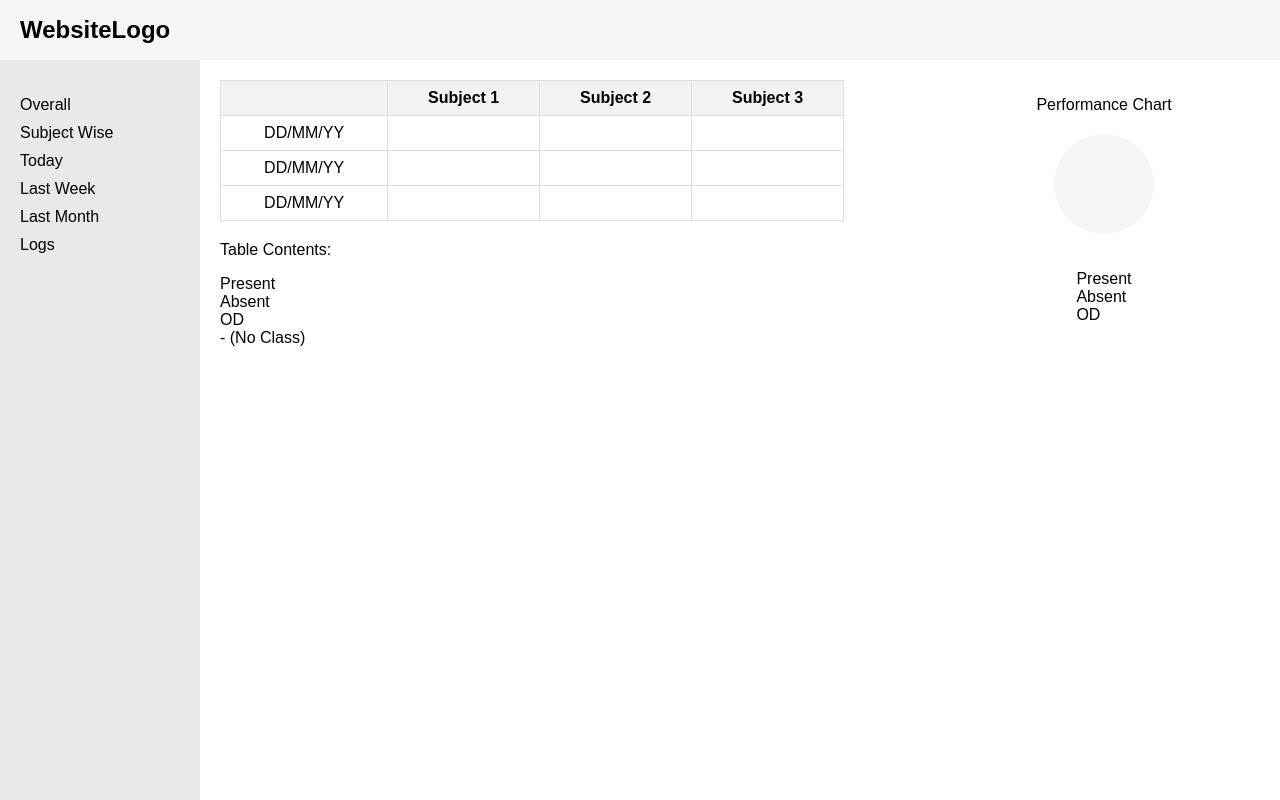
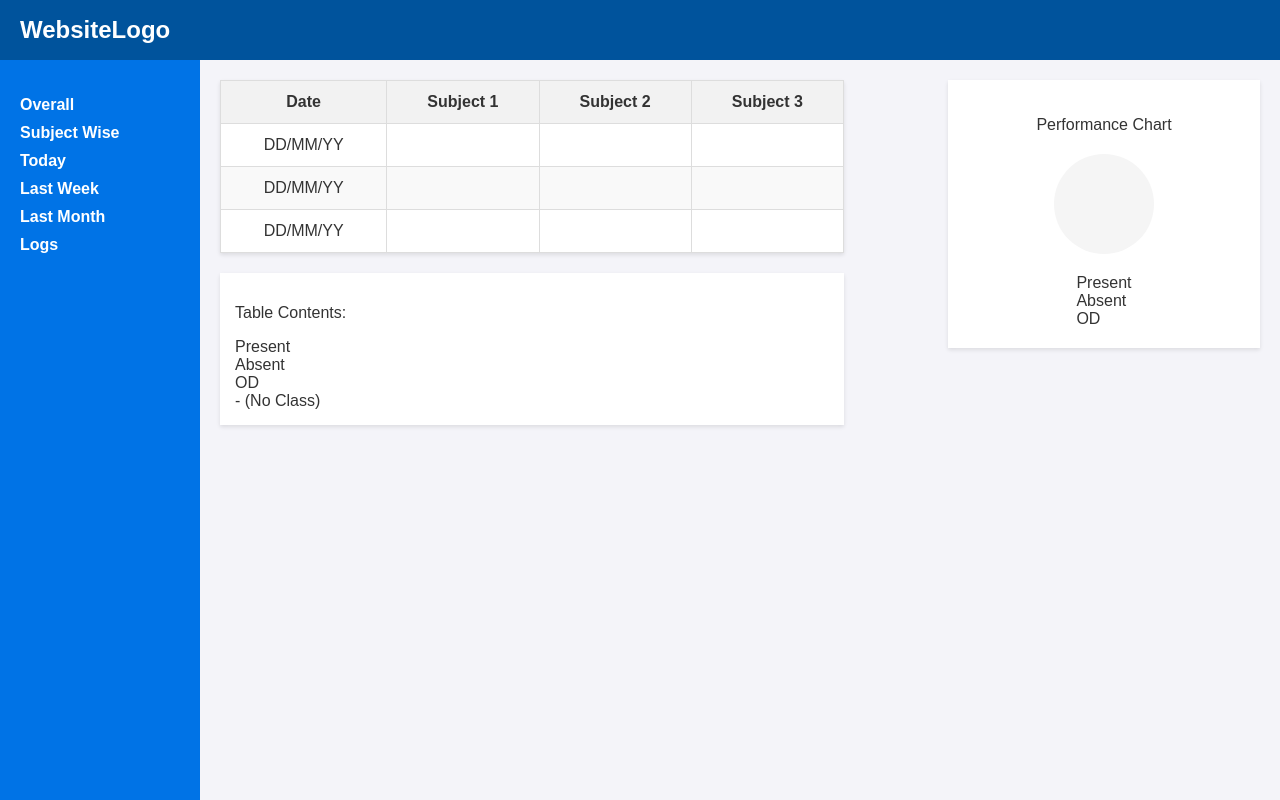
Before and after one commit to vasan-rj/NITPY-AI-Attendance, a Flask app: page /studentpage in a window 1280 px wide. Run offline with Flask 3, Linux system fonts and the light colour scheme.

Commit message:
chor:ui-update--vasan

```diff
--- a/templates/studentpage.html
+++ b/templates/studentpage.html
@@ -14,13 +14,12 @@
         <aside>
             <nav>
                 <ul>
-
-                    <li>Overall</li>
-                    <li>Subject Wise</li>
-                    <li>Today</li>
-                    <li>Last Week</li>
-                    <li>Last Month</li>
-                    <li>Logs</li>
+                    <li><a href="#">Overall</a></li>
+                    <li><a href="#">Subject Wise</a></li>
+                    <li><a href="#">Today</a></li>
+                    <li><a href="#">Last Week</a></li>
+                    <li><a href="#">Last Month</a></li>
+                    <li><a href="#">Logs</a></li>
                 </ul>
             </nav>
         </aside>
@@ -29,7 +28,7 @@
                 <table>
                     <thead>
                         <tr>
-                            <th></th>
+                            <th>Date</th>
                             <th>Subject 1</th>
                             <th>Subject 2</th>
                             <th>Subject 3</th>
--- a/templates/styles.css
+++ b/templates/styles.css
@@ -1,7 +1,9 @@
 body {
-    font-family: Arial, sans-serif;
+    font-family: 'Arial', sans-serif;
     margin: 0;
     padding: 0;
+    background-color: #f4f4f9;
+    color: #333;
 }
 
 .container {
@@ -13,7 +15,8 @@ body {
 
 header {
     grid-column: 1 / 3;
-    background-color: #f5f5f5;
+    background-color: #00539C;
+    color: #fff;
     display: flex;
     align-items: center;
     padding: 0 20px;
@@ -25,7 +28,8 @@ header .logo {
 }
 
 aside {
-    background-color: #e9e9e9;
+    background-color: #0073E6;
+    color: #fff;
     padding: 20px;
 }
 
@@ -36,7 +40,16 @@ aside nav ul {
 
 aside nav ul li {
     margin-bottom: 10px;
-    cursor: pointer;
+}
+
+aside nav ul li a {
+    color: #fff;
+    text-decoration: none;
+    font-weight: bold;
+}
+
+aside nav ul li a:hover {
+    text-decoration: underline;
 }
 
 main {
@@ -52,25 +65,40 @@ main {
 .attendance table {
     width: 100%;
     border-collapse: collapse;
+    box-shadow: 0 2px 4px rgba(0, 0, 0, 0.1);
+    background-color: #fff;
 }
 
 .attendance th, .attendance td {
     border: 1px solid #ddd;
-    padding: 8px;
+    padding: 12px;
     text-align: center;
 }
 
 .attendance th {
     background-color: #f2f2f2;
+    font-weight: bold;
+}
+
+.attendance tr:nth-child(even) {
+    background-color: #f9f9f9;
+}
+
+.attendance tr:hover {
+    background-color: #f1f1f1;
 }
 
 .attendance .table-contents {
     margin-top: 20px;
+    padding: 15px;
+    background-color: #fff;
+    box-shadow: 0 2px 4px rgba(0, 0, 0, 0.1);
 }
 
 .attendance .table-contents ul {
     list-style-type: none;
     padding: 0;
+    margin: 0;
 }
 
 .performance {
@@ -78,6 +106,9 @@ main {
 }
 
 .performance-chart {
+    background-color: #fff;
+    padding: 20px;
+    box-shadow: 0 2px 4px rgba(0, 0, 0, 0.1);
     text-align: center;
 }
 
@@ -92,6 +123,7 @@ main {
 .performance-chart ul {
     list-style-type: none;
     padding: 0;
+    margin: 0;
     text-align: left;
     display: inline-block;
 }
```
